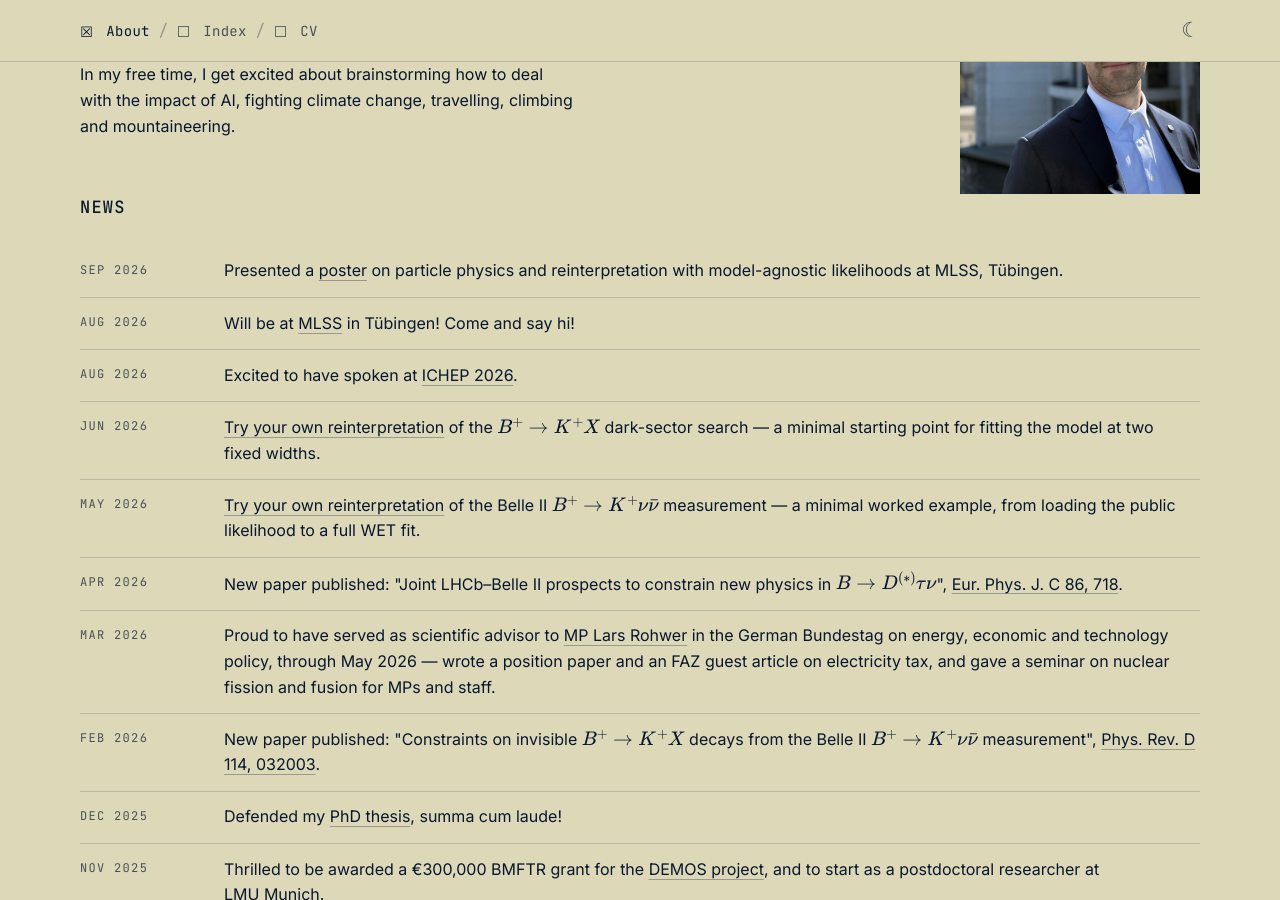
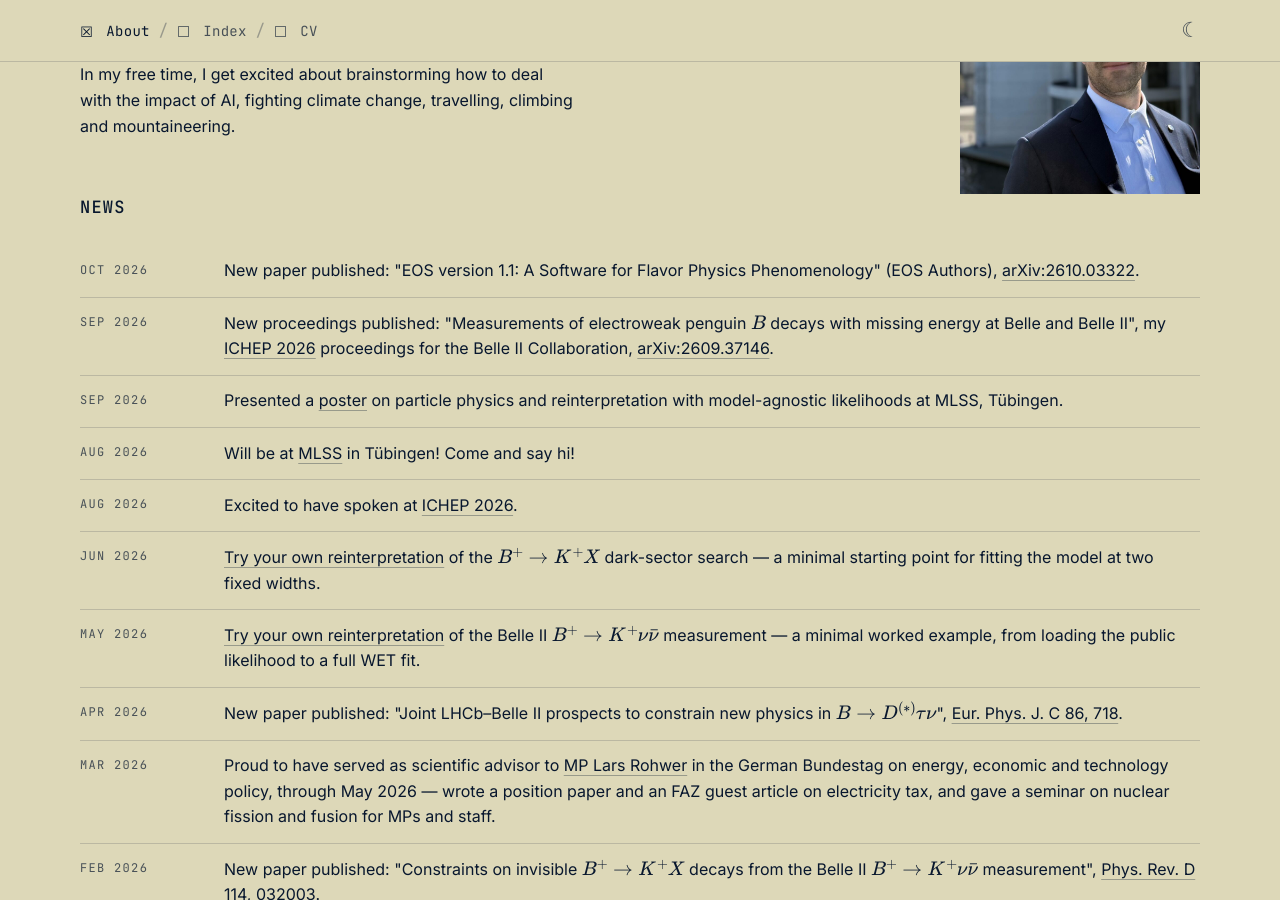
Before and after one commit to lorenzennio/lorenzennio.github.io, a Jekyll site: the page built from _pages/about.md, in a window 1280 px wide and 900 px high, scrolled down 376 px. Built offline with Jekyll 4.4.1, drawn with Linux system fonts in a browser that asks for light colours; formulas are drawn with MathJax 3.

Commit message:
Add EOS 1.1 paper and ICHEP 2026 proceedings to news and publications
Co-Authored-By: Claude Fable 5.1 <noreply@anthropic.com>

```diff
--- a/_data/news.yml
+++ b/_data/news.yml
@@ -2,6 +2,12 @@
 # Add new items to the top of this list. `text` may contain inline <a>
 # links on just the relevant phrase (not the whole entry) -- see
 # _pages/home.md for how this is rendered.
+- date: 2026-10-01
+  text: 'New paper published: "EOS version 1.1: A Software for Flavor Physics Phenomenology" (EOS Authors), <a href="https://arxiv.org/abs/2610.03322">arXiv:2610.03322</a>.'
+
+- date: 2026-09-01
+  text: 'New proceedings published: "Measurements of electroweak penguin \(B\) decays with missing energy at Belle and Belle II", my <a href="https://indico.cern.ch/event/1522800/contributions/6982707/">ICHEP 2026</a> proceedings for the Belle II Collaboration, <a href="https://arxiv.org/abs/2609.37146">arXiv:2609.37146</a>.'
+
 - date: 2026-09-01
   text: 'Presented a <a href="/assets/pdfs/mlss2026-poster.pdf">poster</a> on particle physics and reinterpretation with model-agnostic likelihoods at MLSS, Tübingen.'
 
--- a/_data/publications.yml
+++ b/_data/publications.yml
@@ -1,8 +1,14 @@
 # Publications shown on the publications & talks page, newest first.
 # Sourced from /home/lorenz/work/CV/references.bib.
+- title: "EOS version 1.1: A Software for Flavor Physics Phenomenology"
+  authors: "N. C. Balz et al. (EOS Authors)"
+  venue: "arXiv:2610.03322"
+  date: 2026-10-01
+  link: "https://arxiv.org/abs/2610.03322"
+
 - title: 'Measurements of electroweak penguin \(B\) decays with missing energy at Belle and Belle II'
   authors: "L. Gärtner (for the Belle II Collaboration)"
-  venue: "arXiv:2609.37146"
+  venue: "ICHEP 2026 proceedings, arXiv:2609.37146"
   date: 2026-09-01
   link: "https://arxiv.org/abs/2609.37146"
 
```
